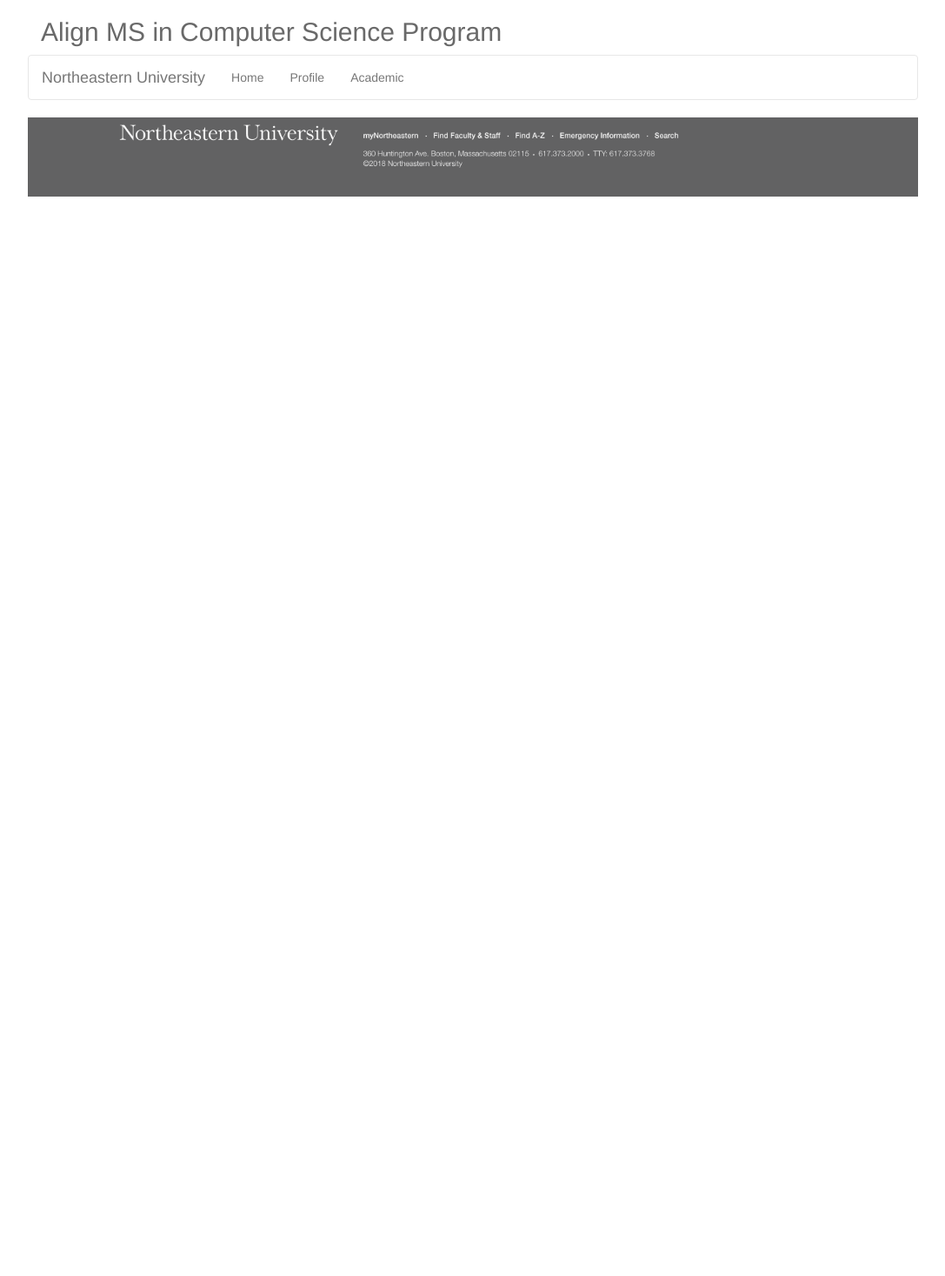
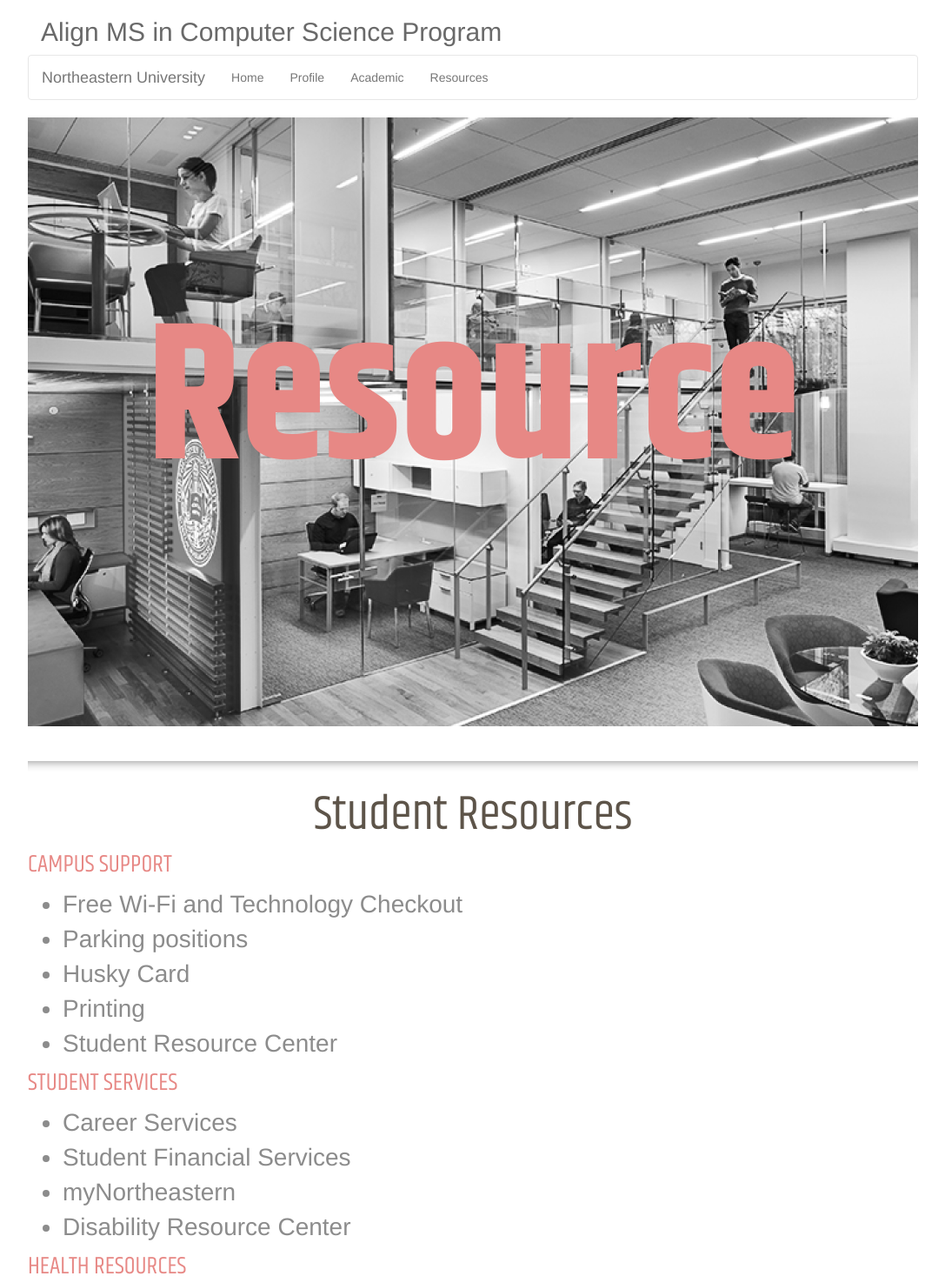
Before and after one commit to rexue70/asd-student-front-end, a React (Create React App) app in the folder student-front-end/: page /resources in a window 1280 px wide. Shown: the part 204-1671 px from the top of the page at 87% size, without its empty margins (96-1183 px from the left). Before the commit the page ends 800 px from the top, so only its background shows below. Built offline with nearby package versions, Linux system fonts and the light colour scheme; a web font is replaced by a local one.

Commit message:
add back resources

```diff
--- a/student-front-end/src/components/NavigationBar.js
+++ b/student-front-end/src/components/NavigationBar.js
@@ -7,6 +7,7 @@
 } from 'react-router-dom';
 import Profile from "./profile/Profile";
 import Academic from "./academic/Academic";
+import Resources from "./resources/Resources";
 import Home from "./home/Home";
 import {Navbar, NavItem, Nav, NavDropdown, MenuItem} from 'react-bootstrap';
 
@@ -50,12 +51,16 @@
                                 <NavItem eventKey={3} href="/academic">
                                     Academic
                                 </NavItem>
+                                <NavItem eventKey={4} href="/resources">
+                                    Resources
+                                </NavItem>
                             </Nav>
                         </Navbar.Collapse>
                     </Navbar>
                     <Route exact path="/" component={Home}/>
                     <Route exact path="/profile" component={Profile}/>
                     <Route path="/academic" component={Academic}/>
+                    <Route path="/resources" component={Resources}/>
                 </div>
             </Router>
 
--- /dev/null
+++ b/student-front-end/src/components/resources/ResourceContent.js
@@ -0,0 +1,105 @@
+import React, {Component} from 'react';
+import resource_background from '../../images/resource_background.png';
+import styled from 'styled-components'
+import { css } from 'react-bootstrap';
+
+class ResourceContent extends Component {
+
+    constructor(props) {
+        super(props);
+        this.state = {};
+    }
+
+    render() {
+        return (
+            <div>
+                <div style={{backgroundImage: "url(" + resource_background + ")", backgroundPosition: "center", height: "700px"}}>
+                    <Title>Resource</Title>
+                </div>
+                <Divider1></Divider1>
+
+                <SubTitle>Student Resources</SubTitle>
+                <SubTitle1>CAMPUS SUPPORT</SubTitle1>
+                <ul>
+                    <List>Free Wi-Fi and Technology Checkout</List>
+                    <List>Parking positions</List>
+                    <List>Husky Card</List>
+                    <List>Printing</List>
+                    <List>Student Resource Center</List>
+
+                </ul>
+                <SubTitle1>STUDENT SERVICES</SubTitle1>
+                <ul>
+                    <List>Career Services</List>
+                    <List>Student Financial Services</List>
+                    <List>myNortheastern</List>
+                    <List>Disability Resource Center</List>
+                </ul>
+
+                <SubTitle1>HEALTH RESOURCES</SubTitle1>
+                <ul>
+                    <List>Northeastern University Student Health Plan</List>
+                </ul>
+                <br/>
+                <br/>
+                <br/>
+            </div>
+        )
+    }
+}
+
+const Title = styled.h1`
+    font-family: 'Khand', sans-serif;
+    font-weight: 700;
+    font-size: 16em;
+    color: #e78885;
+    margin-left: auto;
+    text-align: center;
+    padding-top: 20%;
+    `
+const Divider = styled.hr`
+    border: 0;
+    height: 1px;
+    background-image: linear-gradient(to right, rgba(0, 0, 0, 0), rgba(0, 0, 0, 0.75), rgba(0, 0, 0, 0));
+    margin-top: 50px;
+    margin-bottom: 20px;
+    `
+const Divider1 = styled.hr`
+    border: 0;
+    height: 12px;
+    box-shadow: inset 0 12px 12px -12px rgba(0, 0, 0, 0.5);
+    margin-top: 40px;
+    `
+const SubTitle = styled.h3`
+    font-family: 'Khand', sans-serif;
+    font-size: 4em;
+    font-weight: 400;
+    margin-left: auto;
+    text-align: center;
+    color: #5d5449;
+    `
+const SubTitle1 = styled.h5`
+    font-family: 'Khand', sans-serif;
+    font-size: 2em;
+    font-weight: 400;
+    color: #e78885;
+    `
+const List = styled.li`
+    font-family: "Helvetica Neue";
+    font-size: 2em;
+    font-weight: 100;
+    color: #8c8c8c;
+
+    &:hover {
+            color: rgba(255,0,0,1);
+            cursor: pointer;
+        }
+    `
+const Text = styled.p`
+    font-family: "Helvetica Neue";
+    font-size: 2em;
+    font-weight: 100;
+    color: #8c8c8c;
+    `
+
+export default ResourceContent
--- /dev/null
+++ b/student-front-end/src/components/resources/Resources.js
@@ -0,0 +1,17 @@
+import React, {Component} from 'react';
+import ResourceContent from "./ResourceContent";
+
+
+class Resources extends Component {
+
+    render() {
+        return (
+            <div>
+                <ResourceContent/>
+            </div>
+        )
+    }
+}
+
+
+export default Resources
```
Also changed, not shown: student-front-end/src/images/resource_background.png (added).
